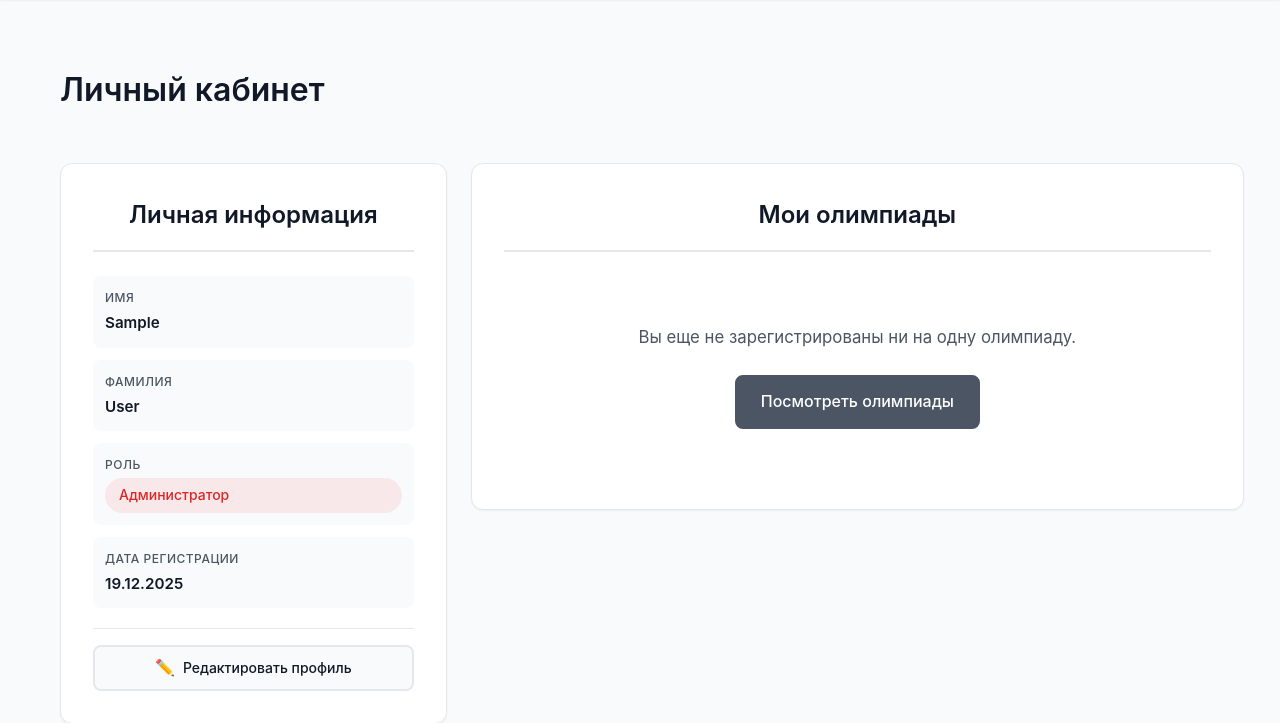
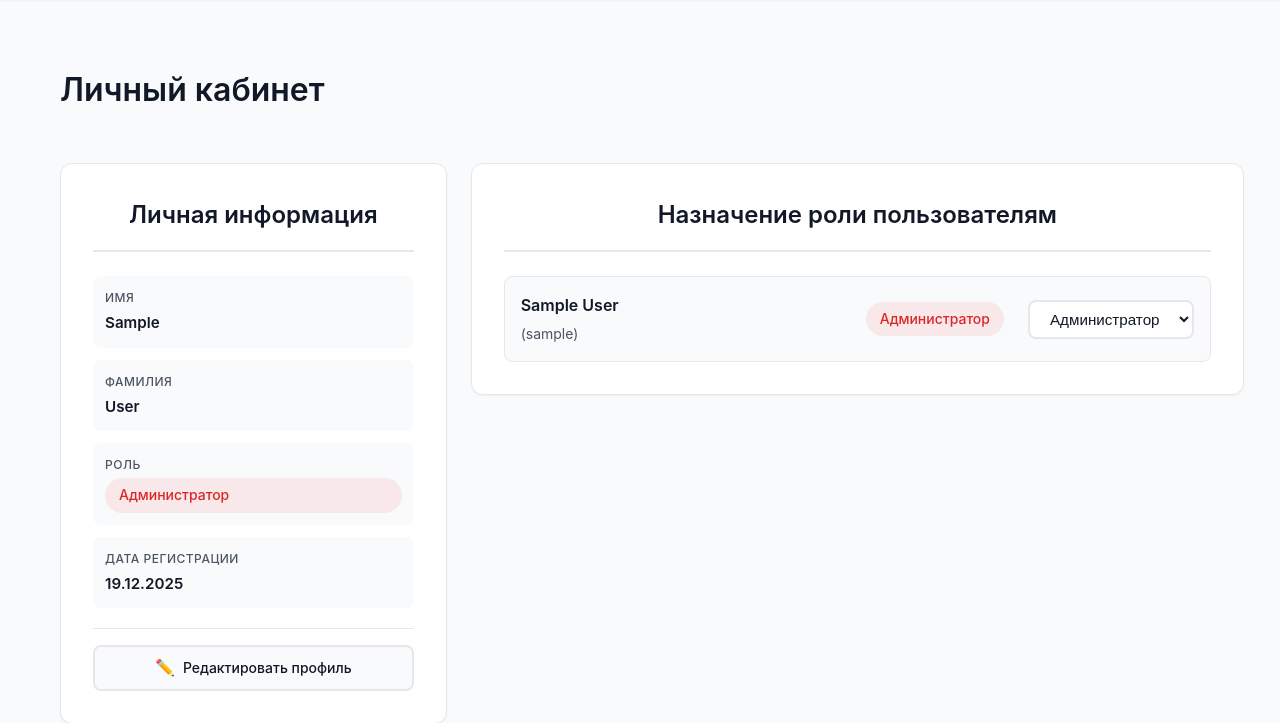
Before and after one commit to olympiada123/olympiada, a Django app: page /profile/ in a window 1280 px wide. Shown: the part 75-798 px from the top of the page. Run offline with Django 5.2, Linux system fonts and the light colour scheme; the visitor is signed in with stand-in values (Sample User, id 1); data comes from the database, SQL or seed files in the repository; data that the repository does not hold is empty.

Commit message:
Created profile page for admins

```diff
--- a/app/static/css/style.css
+++ b/app/static/css/style.css
@@ -3073,6 +3073,109 @@ textarea.form-control {
     margin-bottom: 1.5rem;
 }
 
+.users-role-management {
+    width: 100%;
+}
+
+.users-list {
+    display: flex;
+    flex-direction: column;
+    gap: 1rem;
+}
+
+.user-role-item {
+    display: flex;
+    align-items: center;
+    justify-content: space-between;
+    gap: 1.5rem;
+    padding: 1rem;
+    background: var(--bg-secondary);
+    border: 1px solid var(--border-color);
+    border-radius: 0.5rem;
+    transition: var(--transition);
+}
+
+.user-role-item:hover {
+    background: var(--bg-tertiary);
+    border-color: var(--primary-color);
+}
+
+.user-role-info {
+    display: flex;
+    align-items: center;
+    gap: 1rem;
+    flex: 1;
+    min-width: 0;
+}
+
+.user-role-name {
+    display: flex;
+    flex-direction: column;
+    gap: 0.25rem;
+    flex: 1;
+    min-width: 0;
+}
+
+.user-role-name strong {
+    color: var(--text-primary);
+    font-size: 1rem;
+    font-weight: 600;
+}
+
+.user-role-username {
+    color: var(--text-secondary);
+    font-size: 0.875rem;
+}
+
+.user-role-current {
+    flex-shrink: 0;
+}
+
+.user-role-form {
+    flex-shrink: 0;
+}
+
+.role-select {
+    padding: 0.5rem 1rem;
+    font-size: 0.95rem;
+    border: 2px solid var(--border-color);
+    border-radius: 0.5rem;
+    background: var(--bg-primary);
+    color: var(--text-primary);
+    cursor: pointer;
+    transition: var(--transition);
+    min-width: 150px;
+}
+
+.role-select:focus {
+    outline: none;
+    border-color: var(--primary-color);
+    box-shadow: 0 0 0 3px rgba(75, 85, 99, 0.1);
+}
+
+.role-select:hover {
+    border-color: var(--primary-color);
+}
+
+@media (max-width: 768px) {
+    .user-role-item {
+        flex-direction: column;
+        align-items: flex-start;
+        gap: 1rem;
+    }
+
+    .user-role-info {
+        width: 100%;
+        flex-direction: column;
+        align-items: flex-start;
+    }
+
+    .role-select {
+        width: 100%;
+        min-width: auto;
+    }
+}
+
 @media (max-width: 768px) {
     .auth-card {
         padding: 1.5rem;
--- a/app/templates/profile.html
+++ b/app/templates/profile.html
@@ -45,6 +45,7 @@
                     </div>
                 </div>
 
+                {% if not user.is_superuser %}
                 <div class="detail-section-card profile-olympiads-card">
                 <h2 class="section-title">Мои олимпиады</h2>
                 {% if registrations %}
@@ -83,6 +84,41 @@
                 </div>
                 {% endif %}
                 </div>
+                {% endif %}
+
+                {% if user.is_superuser and all_users %}
+                <div class="detail-section-card profile-olympiads-card">
+                    <h2 class="section-title">Назначение роли пользователям</h2>
+                    <div class="users-role-management">
+                        <div class="users-list">
+                            {% for target_user in all_users %}
+                            <div class="user-role-item">
+                                <div class="user-role-info">
+                                    <div class="user-role-name">
+                                        <strong>{{ target_user.get_full_name|default:target_user.username }}</strong>
+                                        <span class="user-role-username">({{ target_user.username }})</span>
+                                    </div>
+                                    <div class="user-role-current">
+                                        <span class="profile-role profile-role-{% if target_user.is_superuser %}admin{% elif target_user.is_staff %}curator{% else %}student{% endif %}">
+                                            {% if target_user.is_superuser %}Администратор{% elif target_user.is_staff %}Куратор{% else %}Студент{% endif %}
+                                        </span>
+                                    </div>
+                                </div>
+                                <form method="post" class="user-role-form">
+                                    {% csrf_token %}
+                                    <input type="hidden" name="user_id" value="{{ target_user.id }}">
+                                    <select name="role" class="role-select" onchange="this.form.submit()">
+                                        <option value="student" {% if not target_user.is_superuser and not target_user.is_staff %}selected{% endif %}>Студент</option>
+                                        <option value="curator" {% if target_user.is_staff and not target_user.is_superuser %}selected{% endif %}>Куратор</option>
+                                        <option value="admin" {% if target_user.is_superuser %}selected{% endif %}>Администратор</option>
+                                    </select>
+                                </form>
+                            </div>
+                            {% endfor %}
+                        </div>
+                    </div>
+                </div>
+                {% endif %}
             </div>
         </section>
     </div>
--- a/app/views.py
+++ b/app/views.py
@@ -259,9 +259,10 @@ def logout_view(request):
 def profile_view(request):
     """
     Отображает страницу личного кабинета пользователя.
+    Для администраторов также отображает блок назначения ролей.
 
     Args:
-        request: HTTP запрос.
+        request: HTTP запрос. Может содержать POST данные для изменения ролей пользователей.
 
     Returns:
         HttpResponse: Рендеринг шаблона profile.html с данными пользователя.
@@ -275,12 +276,47 @@ def profile_view(request):
     else:
         role = 'Студент'
 
+    if request.method == 'POST' and user.is_superuser:
+        target_user_id = request.POST.get('user_id')
+        new_role = request.POST.get('role')
+
+        if target_user_id and new_role:
+            try:
+                target_user = CustomUser.objects.get(id=target_user_id)
+
+                if target_user.id == user.id:
+                    messages.error(request, 'Вы не можете изменить свою собственную роль.')
+                else:
+                    if new_role == 'admin':
+                        target_user.is_superuser = True
+                        target_user.is_staff = True
+                    elif new_role == 'curator':
+                        target_user.is_superuser = False
+                        target_user.is_staff = True
+                    elif new_role == 'student':
+                        target_user.is_superuser = False
+                        target_user.is_staff = False
+
+                    target_user.save()
+                    messages.success(request, f'Роль пользователя {target_user.username} успешно изменена.')
+            except CustomUser.DoesNotExist:
+                messages.error(request, 'Пользователь не найден.')
+            except Exception as e:
+                messages.error(request, f'Ошибка при изменении роли: {str(e)}')
+
+        return redirect('profile')
+
     registrations = StudentRegistration.objects.filter(student=user).select_related('olympiad').prefetch_related('subjects', 'olympiad__subjects__subject').order_by('-registered_at')
+
+    all_users = None
+    if user.is_superuser:
+        all_users = CustomUser.objects.all().order_by('last_name', 'first_name', 'username')
 
     context = {
         'user': user,
         'role': role,
         'registrations': registrations,
+        'all_users': all_users,
     }
 
     return render(request, 'profile.html', context)
```
